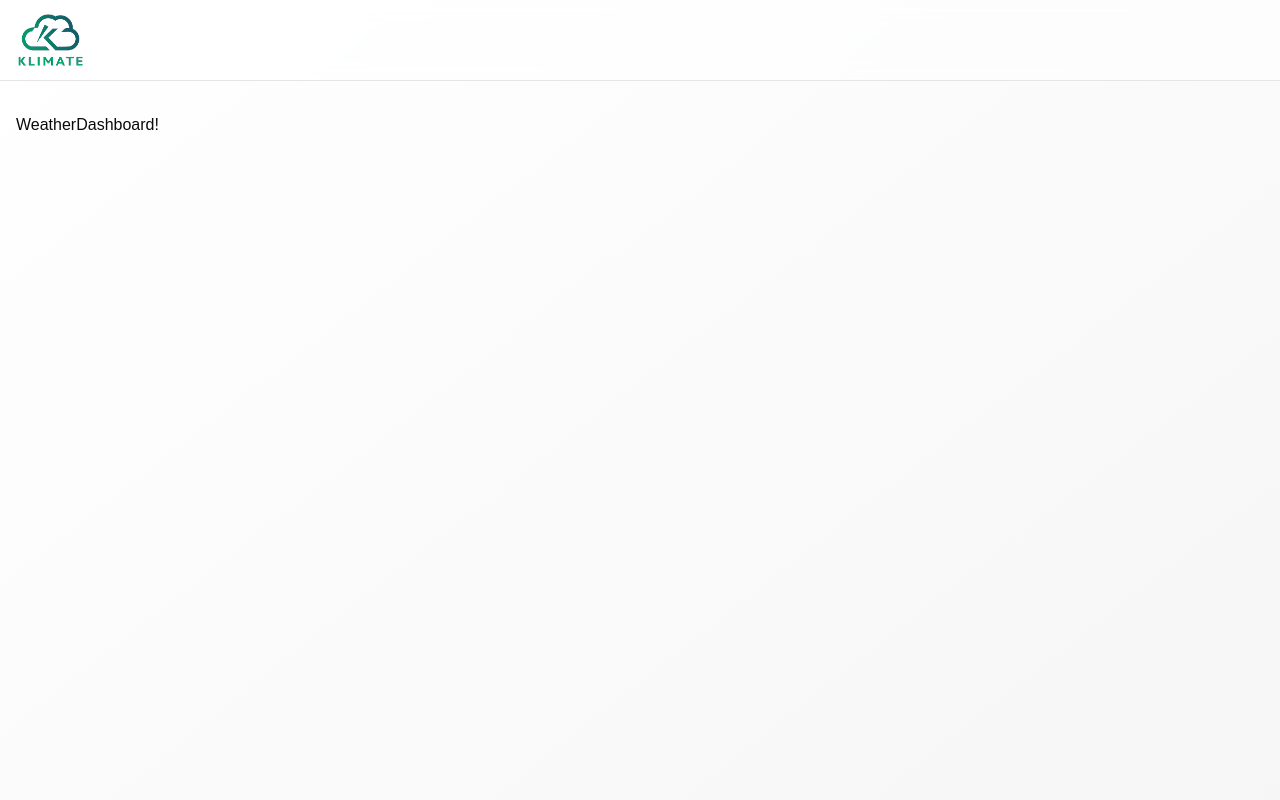
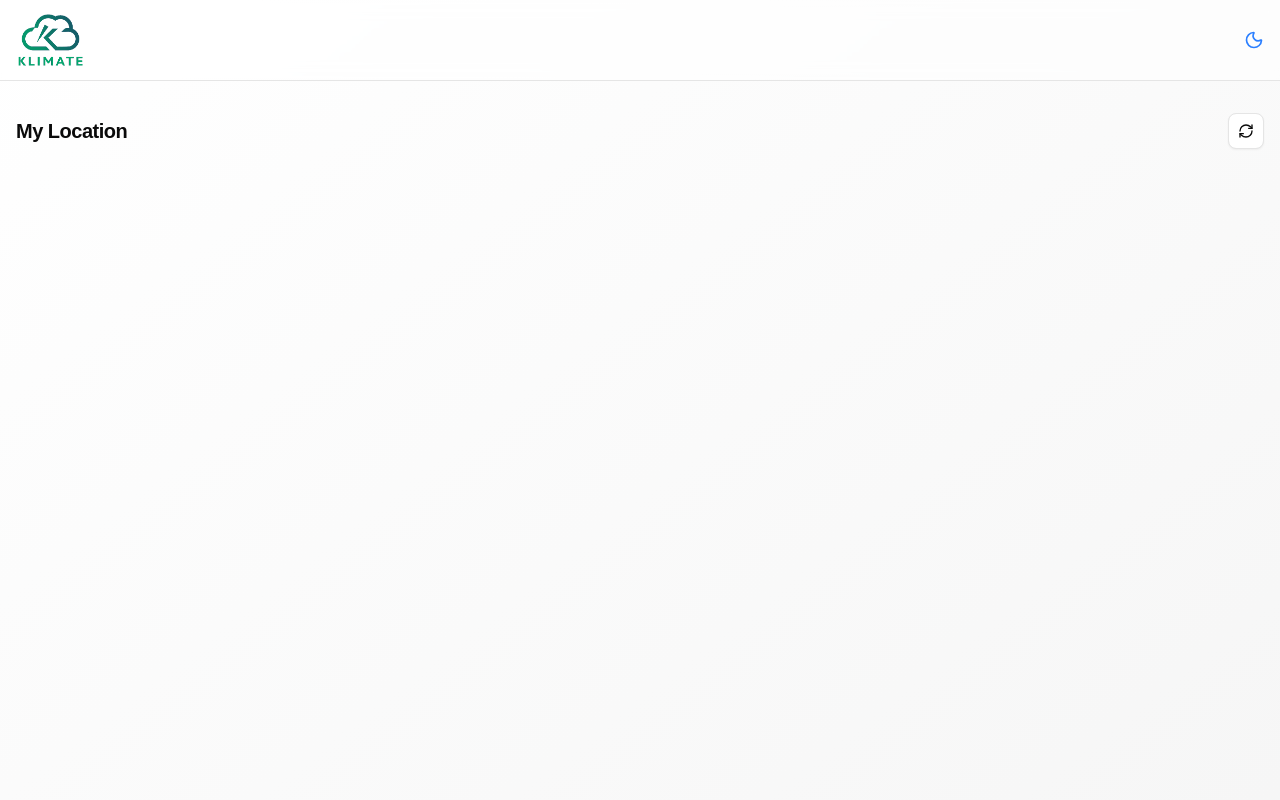
Before and after one commit to sahilsharma123923/Klimate, a React (Vite) app in the folder Klimate/: page / in a window 1280 px wide. Shown: the top 800 px of the page. Built offline with nearby package versions, Linux system fonts and the light colour scheme.

Commit message:
Setup API keys

```diff
--- a/Klimate/package.json
+++ b/Klimate/package.json
@@ -13,6 +13,8 @@
     "@base-ui/react": "^1.6.0",
     "@fontsource-variable/inter": "^5.3.0",
     "@tailwindcss/vite": "^4.3.3",
+    "@tanstack/react-query": "^5.101.4",
+    "@tanstack/react-query-devtools": "^5.101.4",
     "class-variance-authority": "^0.7.1",
     "clsx": "^2.1.1",
     "cmdk": "^1.1.1",
--- a/Klimate/src/App.tsx
+++ b/Klimate/src/App.tsx
@@ -4,12 +4,20 @@ import Layout from './components/Layout'
 import { ThemeProvider } from './context/Theme-provider'
 import WeatherDashboard from './pages/WeatherDashboard'
 import CityPage from './pages/CityPage'
+import {QueryClientProvider,QueryClient} from "@tanstack/react-query"
+import { ReactQueryDevtools } from '@tanstack/react-query-devtools'
+
+
+
+
+const queryClient = new QueryClient();
 
 function App() {
 
   return (
-    <div>
-  <BrowserRouter>
+
+  <QueryClientProvider client={queryClient}>
+   <BrowserRouter>
     <ThemeProvider>
       <Layout>
        <Routes>
@@ -18,8 +26,10 @@ function App() {
        </Routes>
       </Layout>
     </ThemeProvider>
-  </BrowserRouter>
-    </div>
+   </BrowserRouter>
+  <ReactQueryDevtools initialIsOpen={false} />
+ </QueryClientProvider>
+
 
   )
 }
--- /dev/null
+++ b/Klimate/src/api/Type.ts
@@ -0,0 +1,61 @@
+export interface coordinates{
+    lat:number,
+    lon:number
+}
+
+export interface WeatherCondition{
+    id:number,
+    main:string,
+    description:string,
+    icon:string
+}
+
+export interface WeatherData{
+    coord:coordinates,
+    weather:WeatherCondition[];
+
+    main:{
+        temp:number;
+        feels_like:number;
+        temp_min:number;
+        temp_max:number;
+        pressure:number;
+        humidity:number
+    };
+    wind:{
+        speed:number;
+        deg:number;
+    };
+    sys:{
+        sunrise:number;
+        sunset:number;
+        country:string;
+    };
+    name:string,
+    dt:number
+}
+
+export interface ForecastData{
+    list:Array<{
+        dt:number;
+        main:WeatherData["main"];
+        weather:WeatherData["weather"];
+        wind:WeatherData["wind"];
+        dt_txt:string;
+    }>;
+    city:{
+        name:string,
+        country:string;
+        sunrise:number;
+        sunset:number;
+    };
+}
+
+export interface GeocodingResponse{
+    name:string;
+    local_name?:Record<string,string>;
+    lat:number;
+    lon:number;
+    country:string;
+    state?:string;
+}
--- /dev/null
+++ b/Klimate/src/api/Weather.ts
@@ -0,0 +1,61 @@
+import { API_CONFIG } from "./config"
+import type { coordinates, ForecastData, GeocodingResponse, WeatherData } from "./Type";
+
+class WeatherAPI{
+    // create Data
+   private createUrl(endpoint:string,params:Record<string,string|number>){
+
+    const searchParams=new URLSearchParams({
+      appid:API_CONFIG.API_KEY,
+      ...params,
+    })
+
+    return `${endpoint}?${searchParams.toString()}`;
+   }
+
+//    Fetch Data
+   private  async fetchData<T>(url:string):Promise<T>{
+
+    const response=await fetch(url);
+
+    if(!response.ok){
+        throw new Error(`Weather Error : ${response.statusText}`)
+    }
+    return response.json();
+   }
+
+//    To get Data
+   async getCurrentWeather({lat,lon}:coordinates):Promise<WeatherData>{
+      const url=this.createUrl(`${API_CONFIG.BASE_URL}/weather`,{
+         lat:lat.toString(),
+         lon:lon.toString(),
+         units:API_CONFIG.DEFAULT_PARAMS.units,
+      });
+
+      return this.fetchData<WeatherData>(url);
+   }
+
+   // get Forecast
+   async getForecast({lat,lon}:coordinates):Promise<ForecastData>{
+      const url=this.createUrl(`${API_CONFIG.BASE_URL}/forecast`,{
+         lat:lat.toString(),
+         lon:lon.toString(),
+         units:API_CONFIG.DEFAULT_PARAMS.units,
+      });
+
+      return this.fetchData<ForecastData>(url);
+   }
+
+   // reverseGeocode
+   async reverseGeoCode({lat,lon}:coordinates):Promise<GeocodingResponse[]>{
+      const url=this.createUrl(`${API_CONFIG.BASE_URL}/reverse`,{
+         lat:lat.toString(),
+         lon:lon.toString(),
+         limit:1
+      });
+
+      return this.fetchData<GeocodingResponse[]>(url);
+   }
+}
+
+export const weatherAPI=new WeatherAPI();
--- a/Klimate/src/components/Header.tsx
+++ b/Klimate/src/components/Header.tsx
@@ -1,8 +1,9 @@
 import { Link } from "react-router-dom"
 import { useTheme } from "@/context/Theme-provider"
+import { Moon, Sun } from "lucide-react";
 
 const Header = () => {
-  const{theme}=useTheme();
+  const{theme,setTheme}=useTheme();
   const isDark=theme==="dark"
   return (
     <header className="sticky top-0 z-50 w-full border-b bg-background/95 backdrop-blur supports-backdrop-filter:bg-background/60 py-2">
@@ -16,7 +17,10 @@ const Header = () => {
       </Link>
       <div className="flex gap-4">
         {/* citySearch */}
-        {/* ToggleMode */}
+       <div onClick={()=>setTheme(isDark?"light":"dark")}
+        className={`flex items-center rotate-0  cursor-pointer duration-500 transition-transform ${isDark?"rotate-180":"rotate-0"}`}>
+          {isDark?(<Sun className="w-5 h-5 rotate-0 text-yellow-500 transition-all"/>):(<Moon className="w-5 h-5 rotate-0 text-blue-500 transition-all"/>)}
+       </div>
       </div>
     </div>
     </header>
--- a/Klimate/src/pages/WeatherDashboard.tsx
+++ b/Klimate/src/pages/WeatherDashboard.tsx
@@ -1,8 +1,22 @@
+import { Button } from "@/components/ui/button"
+import { RefreshCw } from "lucide-react"
 
 const WeatherDashboard = () => {
   return (
-    <div>
-      WeatherDashboard!
+    <div className="space-y-4">
+      {/* Favourite City */}
+      <div className="flex items-center justify-between">
+        <h1 className="text-xl font-bold tracking-tight">My Location</h1>
+        <Button
+        variant={"outline"}
+         size={"icon"}
+        //  onClick={handleRefresh}
+        // disabled={}
+        >
+          <RefreshCw className="w-5 h-5"/></Button>
+      </div>
+
+
     </div>
   )
 }
```
Also changed, not shown: 1 other file (tests, documents, lock files or other folders).
